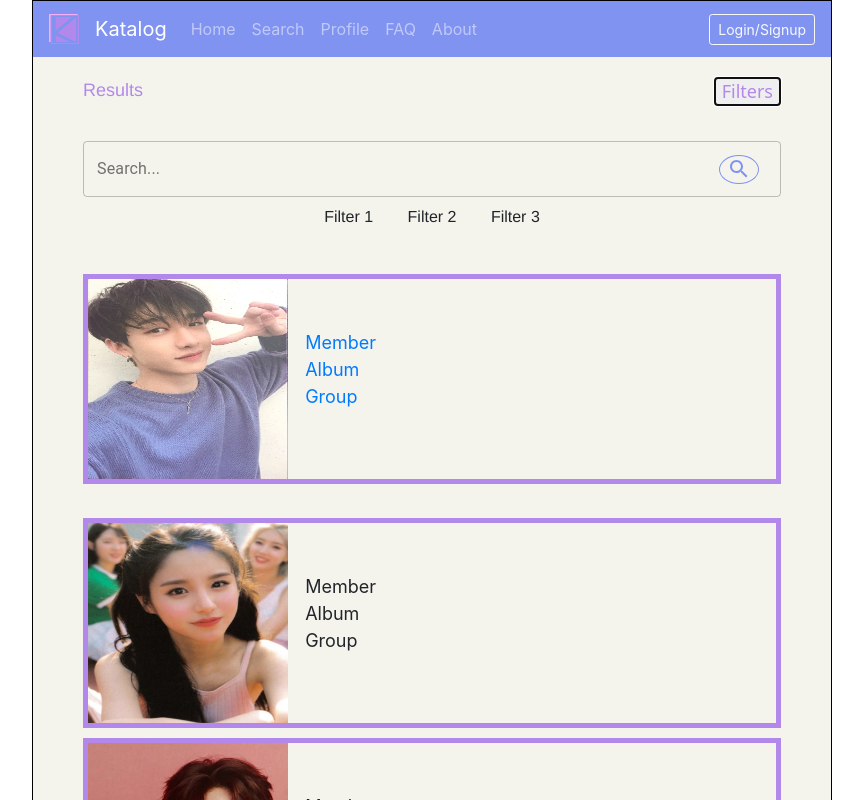
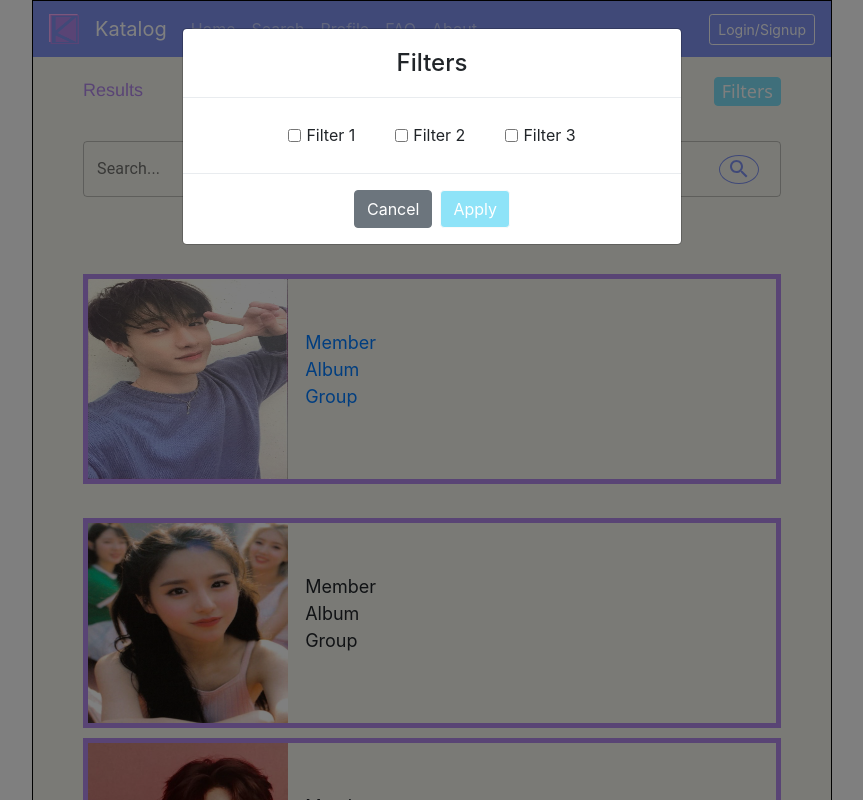
Before and after one commit to agile-dev-assignments/project-setup-team-chigan-systematic-katalog, a React (Create React App) app in the folder front-end/: page /results in a window 1280 px wide. Both pictures are taken after a click on the button "Filters". Shown: the top 800 px of the page, without its empty margins (208-1071 px from the left). Built offline with nearby package versions, Linux system fonts and the light colour scheme.

Commit message:
created filter popup modal for the results page

```diff
--- /dev/null
+++ b/front-end/src/FilterModal.css
@@ -0,0 +1,53 @@
+#filterstext {
+    background-color: #72DDF7;
+    color: white;
+    opacity: 90%;
+    float: right;
+    font-size: large;
+    justify-content: right;
+    border-color: #72DDF7;
+}
+
+#filterstext:hover {
+  background-color: #72DDF7;
+  color: white;
+  opacity: 100%;
+}
+
+.filter-button {
+  background-color: #72DDF7;
+  color: white;
+  opacity: 80%;
+}
+
+.filter-button:hover {
+  background-color: #72DDF7;
+  color: white;
+  opacity: 100%;
+}
+
+.position {
+  justify-content: center;
+  text-align: center;
+  align-items: center;
+}
+
+.filterPosition {
+  justify-content: center;
+  text-align: center;
+  align-items: center;
+  margin-top: 15px;
+}
+
+.filterSpace {
+  margin: 10px;
+  margin-left: 20px;
+  margin-right: 20px;
+}
+
+.filterTitle {
+  margin: 0 auto;
+  justify-content: center;
+  text-align: center;
+  align-items: center;
+}
--- /dev/null
+++ b/front-end/src/FilterModal.js
@@ -0,0 +1,49 @@
+import React from 'react'
+import './FilterModal.css'
+import IconButton from "@material-ui/core/IconButton";
+import {Grid} from "@material-ui/core"
+import { Form, Button, Modal, FormGroup, FormControl, ControlLabel } from "react-bootstrap";
+import { Link } from 'react-router-dom'
+import { useState } from 'react';
+
+function FilterModal() {
+  const [show, setShow] = useState(false);
+
+  const handleClose = () => setShow(false);
+  const handleShow = () => setShow(true);
+
+  return (
+    <>
+      <Button id="filterstext" variant="light" onClick={handleShow}>
+        Filters
+      </Button>
+
+      <Modal show={show} onHide={handleClose}>
+        <Modal.Header>
+        <div className="filterTitle">
+          <Modal.Title>Filters</Modal.Title>
+        </div>
+        </Modal.Header>
+        <Form className="filterPosition">
+          {['checkbox'].map((type) => (
+          <div key={`inline-${type}`} className="mb-3">
+            <Form.Check className="filterSpace" inline label="Filter 1" type={type} id={`inline-${type}-1`} />
+            <Form.Check className="filterSpace" inline label="Filter 2" type={type} id={`inline-${type}-2`} />
+            <Form.Check className="filterSpace" inline label="Filter 3" type={type} id={`inline-${type}-3`} />
+            </div>
+            ))}
+        </Form>
+        <Modal.Footer className="position">
+          <Button variant="secondary" onClick={handleClose}>
+            Cancel
+          </Button>
+          <Button className="filter-button" variant="light" onClick={handleClose}>
+            Apply
+          </Button>
+        </Modal.Footer>
+      </Modal>
+    </>
+  );
+}
+
+export default FilterModal
--- a/front-end/src/Results.css
+++ b/front-end/src/Results.css
@@ -41,12 +41,6 @@
     padding: 5px;
 }
 
-.Results #filterstext {
-    color: #B388EB;
-    float: right;
-    font-size: large;
-    justify-content: right;
-}
 
 .Results #main-content{
     border: 5px solid #B388EB;
--- a/front-end/src/Results.js
+++ b/front-end/src/Results.js
@@ -11,6 +11,7 @@ import {Grid} from "@material-ui/core"
 import { Form, Button, FormGroup, FormControl, ControlLabel } from "react-bootstrap";
 import { Link } from 'react-router-dom'
 import PhotocardPage from './PhotocardPage';
+import FilterModal from './FilterModal'
 
 
 
@@ -20,7 +21,7 @@ const Results = (props) => {
 
       <section className="above search">
         <p id = "resultstext">Results</p>
-        <button id = "filterstext">Filters</button>
+        <FilterModal />
       </section>
 
       <Grid container direction="column" alignItems="left" justify="left">
```
Also changed, not shown: 1 other file (tests, documents, lock files or other folders).
